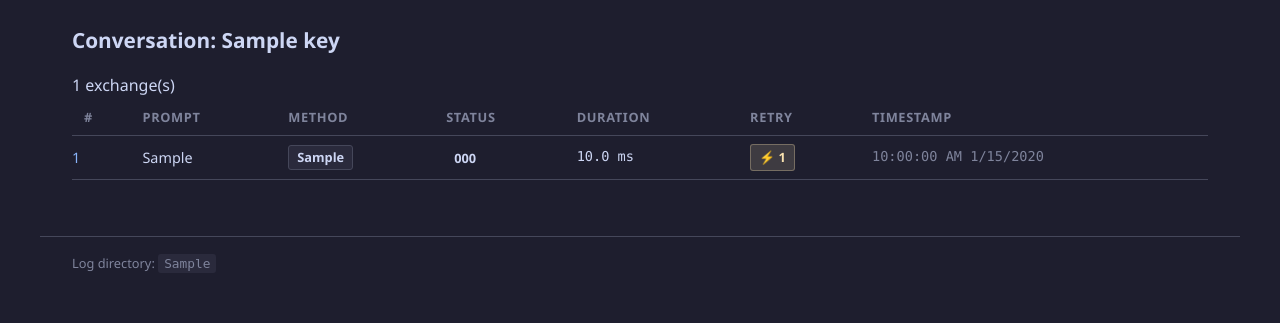
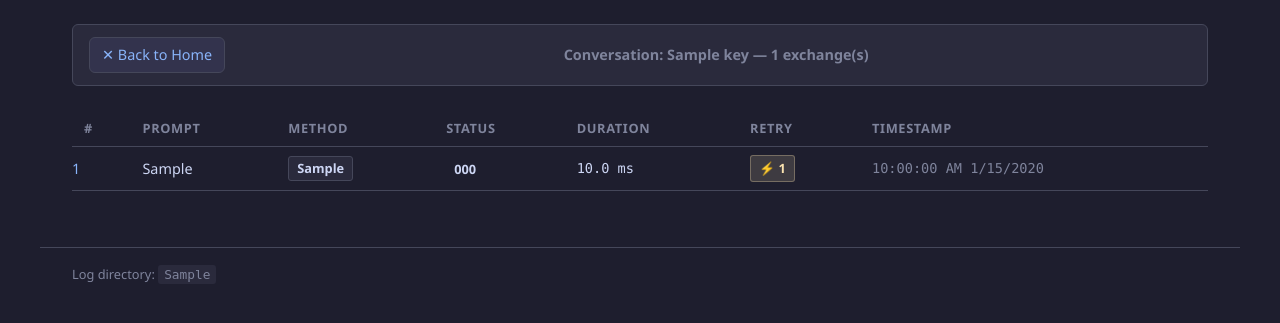
Before and after one commit to muratoreT/copilot-proxy, a Python web app: template viewer/templates/exchanges.html in a window 1280 px wide. Shown: the part 91-414 px from the top of the page. Run offline with Jinja, Linux system fonts and the light colour scheme; the template is opened without the code that fills it: most values are stand-ins (such as "Sample title", 1, 10 or a date in 2020).

Commit message:
feat: better ui

```diff
--- a/viewer/static/style.css
+++ b/viewer/static/style.css
@@ -263,3 +263,43 @@ footer code { background: var(--bg-surface); padding: 2px 6px; border-radius: 3p
     border-bottom: 1px solid var(--border);
 }
 .request-section:last-child, .response-section:last-child { border-bottom: none; }
+
+/* Exchange navigation */
+.exchange-navigation {
+    display: flex;
+    align-items: center;
+    justify-content: space-between;
+    gap: 1rem;
+    margin-bottom: 1.5rem;
+    padding: 0.75rem 1rem;
+    background: var(--bg-surface);
+    border: 1px solid var(--border);
+    border-radius: var(--radius);
+    font-size: 0.9rem;
+}
+.nav-link {
+    flex: 0 0 auto;
+    padding: 0.35rem 0.75rem;
+    border-radius: var(--radius);
+    background: var(--bg-hover);
+    border: 1px solid var(--border);
+    color: var(--accent);
+    transition: background 0.15s, border-color 0.15s;
+}
+.nav-link:hover {
+    background: var(--border);
+    border-color: var(--accent);
+    text-decoration: none;
+    color: var(--accent-hover);
+}
+.nav-link.disabled {
+    color: var(--text-muted);
+    cursor: default;
+    opacity: 0.5;
+}
+.nav-info {
+    flex: 1;
+    text-align: center;
+    font-weight: 600;
+    color: var(--text-muted);
+}
--- a/viewer/templates/conversations.html
+++ b/viewer/templates/conversations.html
@@ -1,6 +1,10 @@
 {% extends "base.html" %}
 
 {% block title %}Conversations — Log Viewer{% endblock %}
+
+{% block breadcrumbs %}
+<strong>Home</strong>
+{% endblock %}
 
 {% block content %}
 <h2>Conversations ({{ conversations|length }})</h2>
--- a/viewer/templates/exchanges.html
+++ b/viewer/templates/exchanges.html
@@ -7,8 +7,12 @@
 {% endblock %}
 
 {% block content %}
-<h2>Conversation: {{ conversation.key }}</h2>
-<p>{{ conversation.exchange_count }} exchange(s)</p>
+<div class="exchange-navigation">
+    <a href="/" class="nav-link back">
+        ✕ Back to Home
+    </a>
+    <span class="nav-info">Conversation: {{ conversation.key }} — {{ conversation.exchange_count }} exchange(s)</span>
+</div>
 
 <table class="data-table">
     <thead>
```
Also changed, not shown: viewer/main.py (+17 -1 lines), viewer/templates/exchange_detail.html (+24 -0 lines).
